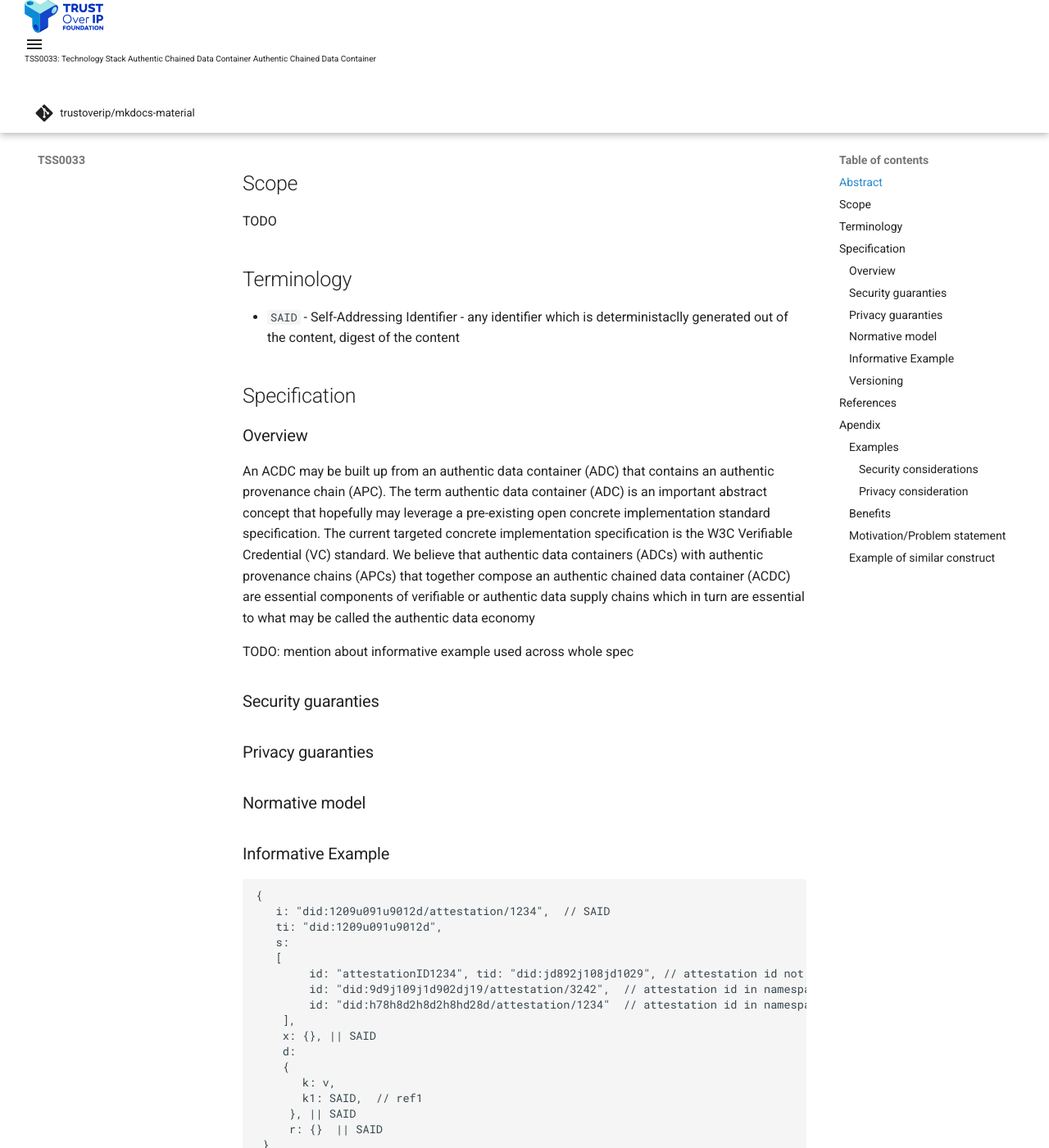
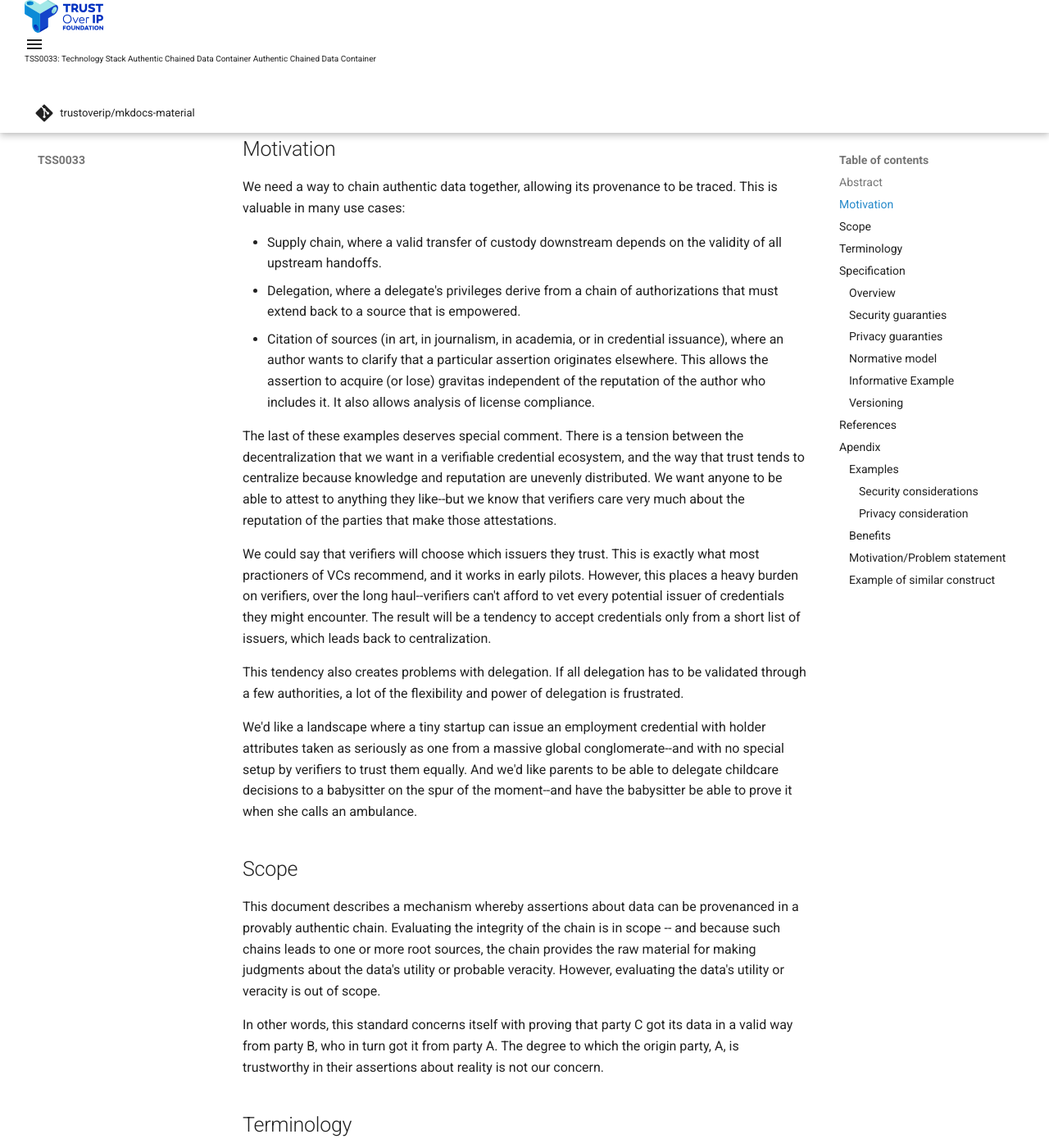
Before and after one commit to trustoverip/TSS0033-technology-stack-acdc, an MkDocs documentation site: the page built from docs/index.md, in a window 1280 px wide and 1400 px high, scrolled down 355 px. Shown: the whole window at 82% size. Built offline with MkDocs 1.6.1 and Material for MkDocs 9.7.7, drawn with Linux system fonts in a browser that asks for light colours; comment, search, counter and statistics services are not loaded.

Commit message:
Propose intro sections
Signed-off-by: Daniel Hardman <daniel.hardman@sicpa.com>

```diff
--- a/docs/index.md
+++ b/docs/index.md
@@ -4,11 +4,27 @@
 
 Authentic Chained Data Containers (ACDC) Standard Specification provides semantic of authentic provenance chaining of authentic data containers. This semantics include both source provenance and authorization provenance or delegation.
 
-TODO: short motivation
+## Motivation
+
+We need a way to chain authentic data together, allowing its provenance to be traced. This is valuable in many use cases:
+
+* Supply chain, where a valid transfer of custody downstream depends on the validity of all upstream handoffs.
+* Delegation, where a delegate's privileges derive from a chain of authorizations that must extend back to a source that is empowered.
+* Citation of sources (in art, in journalism, in academia, or in credential issuance), where an author wants to clarify that a particular assertion originates elsewhere. This allows the assertion to acquire (or lose) gravitas independent of the reputation of the author who includes it. It also allows analysis of license compliance.
+
+The last of these examples deserves special comment. There is a tension between the decentralization that we want in a verifiable credential ecosystem, and the way that trust tends to centralize because knowledge and reputation are unevenly distributed. We want anyone to be able to attest to anything they like--but we know that verifiers care very much about the reputation of the parties that make those attestations.
+
+We could say that verifiers will choose which issuers they trust. This is exactly what most practioners of VCs recommend, and it works in early pilots. However, this places a heavy burden on verifiers, over the long haul--verifiers can't afford to vet every potential issuer of credentials they might encounter. The result will be a tendency to accept credentials only from a short list of issuers, which leads back to centralization.
+
+This tendency also creates problems with delegation. If all delegation has to be validated through a few authorities, a lot of the flexibility and power of delegation is frustrated.
+
+We'd like a landscape where a tiny startup can issue an employment credential with holder attributes taken as seriously as one from a massive global conglomerate--and with no special setup by verifiers to trust them equally. And we'd like parents to be able to delegate childcare decisions to a babysitter on the spur of the moment--and have the babysitter be able to prove it when she calls an ambulance.
 
 ## Scope
 
-TODO
+This document describes a mechanism whereby assertions about data can be provenanced in a provably authentic chain. Evaluating the integrity of the chain is in scope -- and because such chains leads to one or more root sources, the chain provides the raw material for making judgments about the data's utility or probable veracity. However, evaluating the data's utility or veracity is out of scope.
+
+In other words, this standard concerns itself with proving that party C got its data in a valid way from party B, who in turn got it from party A. The degree to which the origin party, A, is trustworthy in their assertions about reality is not our concern.
 
 ## Terminology
 
```
